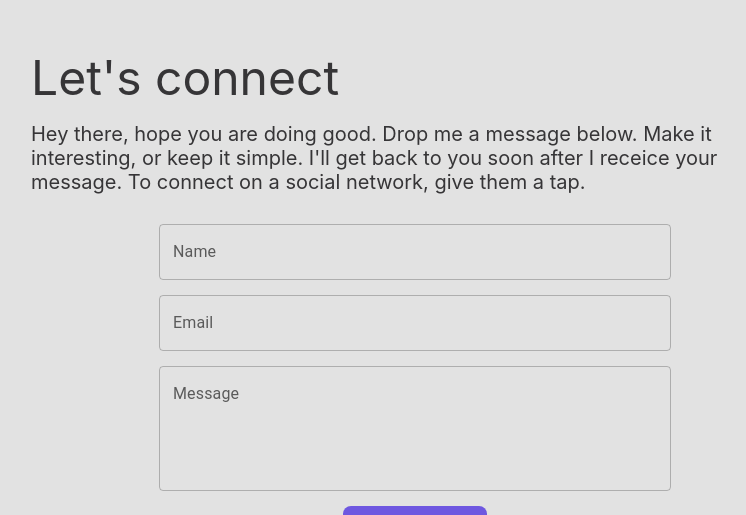
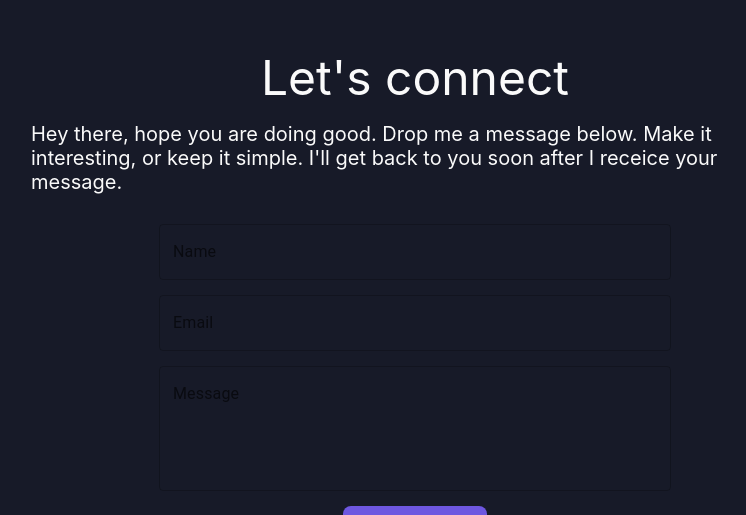
Before and after one commit to SaurabhCha/Saurabh-Chauhan, a React (Create React App) app: page / in a window 1280 px wide. Shown: the part 2282-2797 px from the top of the page, without its empty margins (225-971 px from the left). Built offline with nearby package versions, Linux system fonts and the light colour scheme.

Commit message:
contact form

```diff
--- a/src/App.js
+++ b/src/App.js
@@ -23,7 +23,7 @@ const ThemeButton = styled.button`
 `;
 
 function App() {
-  const [theme, setTheme] = useState("light");
+  const [theme, setTheme] = useState("dark");
 
   const toggleTheme = () => {
     if (theme === "light") {
--- a/src/components/Contact.js
+++ b/src/components/Contact.js
@@ -20,11 +20,6 @@ function Contact({ theme }) {
       return false;
     }
     return true;
-  };
-
-  const inputStyle = {
-    color: textColor,
-    borderColor: "red !important",
   };
 
   const [contact, setContact] = useState({
@@ -58,14 +53,11 @@ function Contact({ theme }) {
       <TextDiv>
         Hey there, hope you are doing good. Drop me a message below. Make it
         interesting, or keep it simple. I'll get back to you soon after I
-        receice your message. To connect on a social network, give them a tap.
+        receice your message.
       </TextDiv>
       <ContactFormDiv>
         <ContactDiv>
           <TextField
-            InputProps={{
-              style: inputStyle,
-            }}
             sx={{ border: "red" }}
             id="standard-basic"
             label="Name"
@@ -83,9 +75,6 @@ function Contact({ theme }) {
         </ContactDiv>
         <ContactDiv>
           <TextField
-            InputProps={{
-              style: inputStyle,
-            }}
             id="standard-basic"
             label="Email"
             variant="outlined"
@@ -102,9 +91,6 @@ function Contact({ theme }) {
         </ContactDiv>
         <ContactDiv>
           <TextField
-            InputProps={{
-              style: inputStyle,
-            }}
             id="standard-basic"
             label="Message"
             variant="outlined"
@@ -125,9 +111,6 @@ function Contact({ theme }) {
           Send Message
         </SendMessageButton>
       </ContactFormDiv>
-      <div>linkedin</div>
-      <div>insta</div>
-      <div>discord</div>
     </ConnectMainDiv>
   );
 }
--- a/src/components/styles.js
+++ b/src/components/styles.js
@@ -149,6 +149,7 @@ export const Skill = styled.div`
 export const ConnectMainDiv = styled.div`
   width: 60vw;
   display: flex;
+  align-items: center;
   margin: 0 20vw;
   flex-direction: column;
 `;
```
